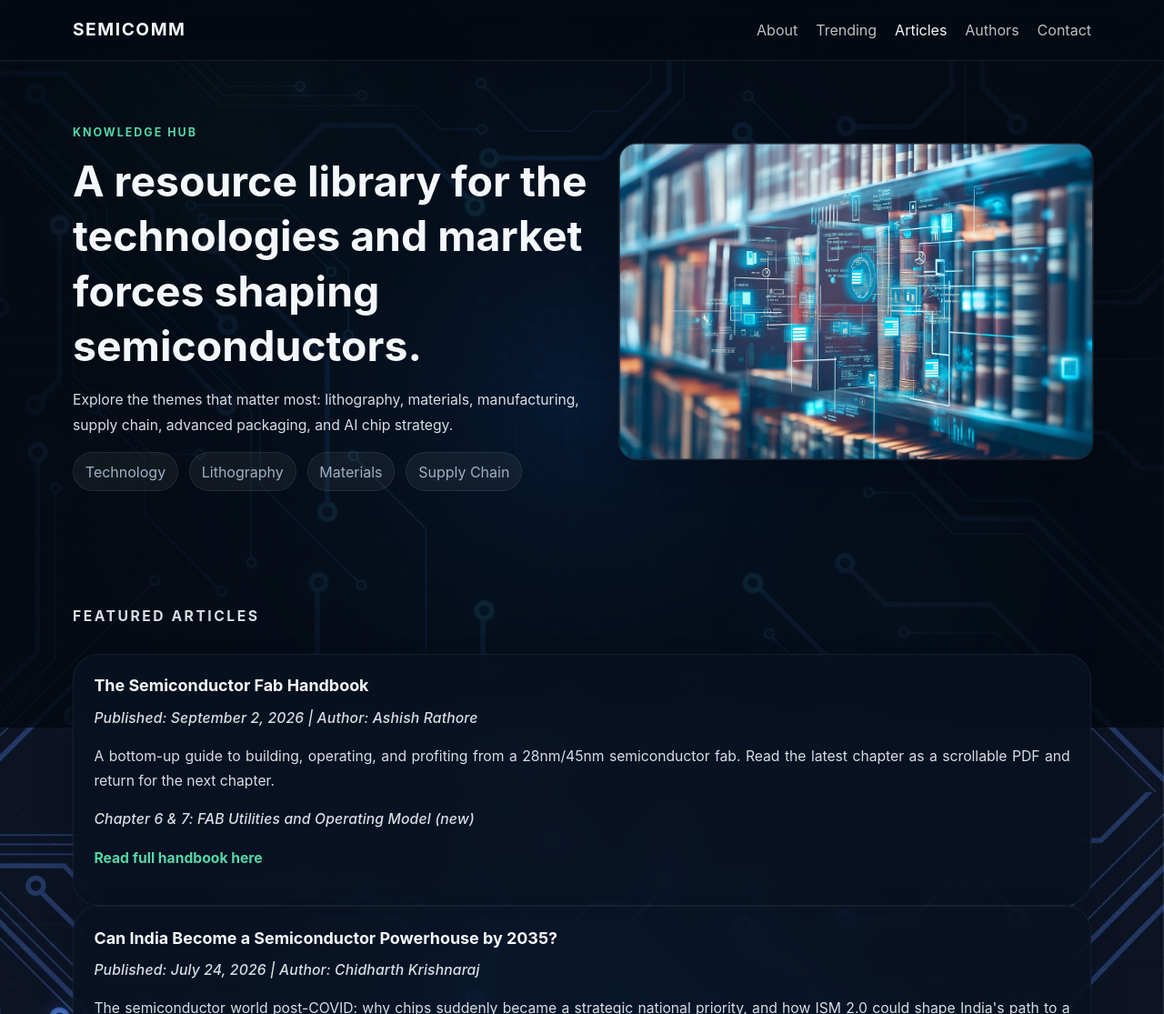
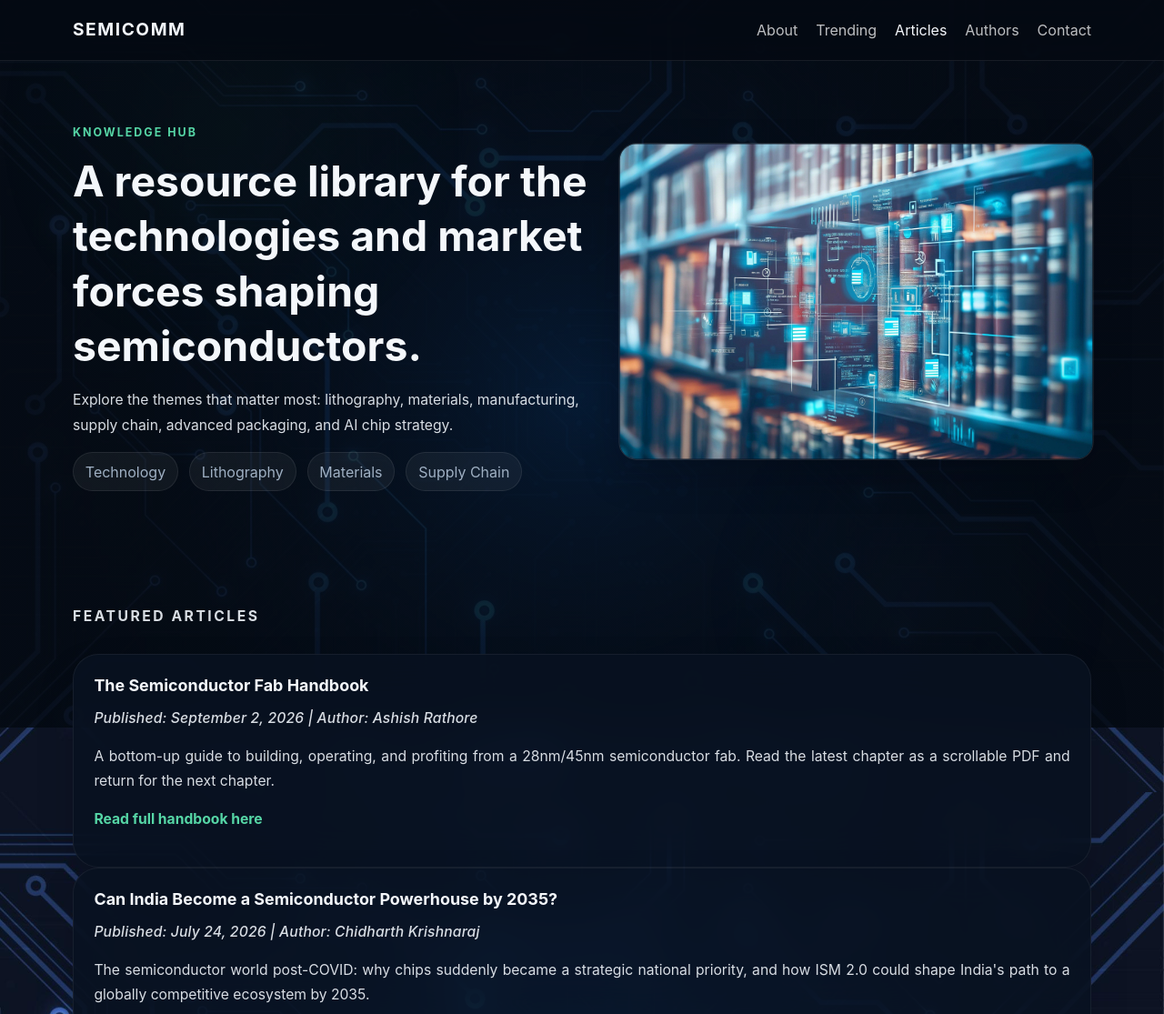
Before and after one commit to SemiComm-coder/SemiComm, a plain HTML site: page articles.html in a window 1280 px wide. Shown: the top 1115 px of the page at 91% size. Drawn offline with Linux system fonts and the light colour scheme.

Commit message:
Remove handbook chapter label

```diff
--- a/articles.html
+++ b/articles.html
@@ -53,7 +53,6 @@
             <p>
               A bottom-up guide to building, operating, and profiting from a 28nm/45nm semiconductor fab. Read the latest chapter as a scrollable PDF and return for the next chapter.
             </p>
-            <p class="article-meta">Chapter 6 &amp; 7: FAB Utilities and Operating Model (new)</p>
             <p class="featured-article-link"><a href="semiconductor-fab-handbook.html">Read full handbook here</a></p>
           </article>
           <article class="card article-preview">
```
